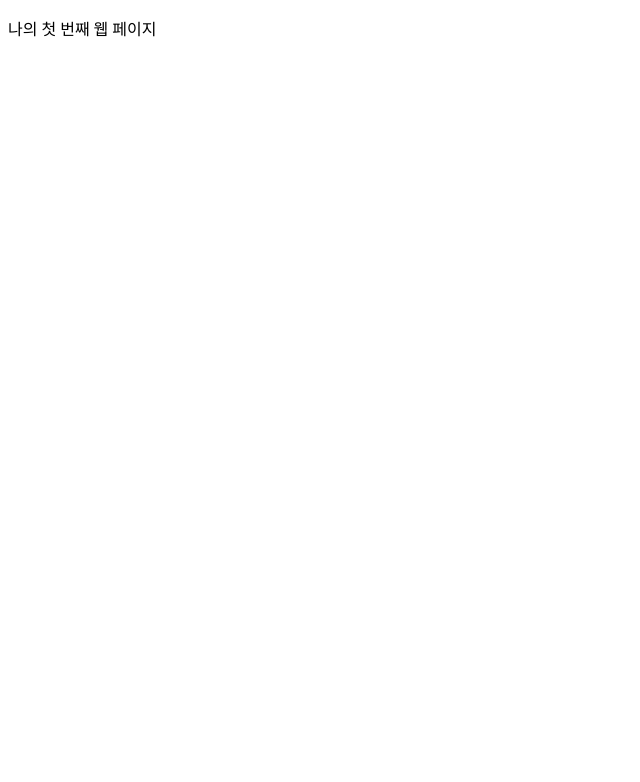
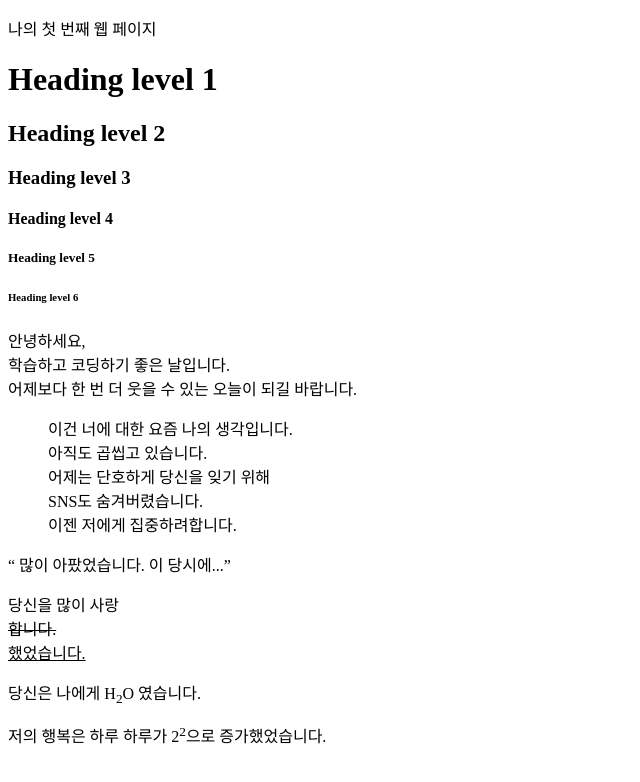
Before and after one commit to devKobe24/web_Study, a plain HTML site: page min-seong/index.html in a window 1280 px wide. Shown: the whole page, without its empty margins (0-640 px from the left). Drawn offline with Linux system fonts and the light colour scheme.

Commit message:
:sparkles: Feat: 실무에서 자주 사용하는 HTML 필수 태그 다루기 - 1
hn태그, p태그, br태그, blockquote태그, q태그, ins와 del태그, sub와 sup태그.

```diff
--- a/min-seong/index.html
+++ b/min-seong/index.html
@@ -8,5 +8,44 @@
 <body>
     <!-- 웹 페이지에 표시할 내용을 적습니다.-->
     <p>나의 첫 번째 웹 페이지</p>
+
+    <h1>Heading level 1</h1>
+    <h2>Heading level 2</h2>
+    <h3>Heading level 3</h3>
+    <h4>Heading level 4</h4>
+    <h5>Heading level 5</h5>
+    <h6>Heading level 6</h6>
+
+    <p>
+        안녕하세요,<br>
+        학습하고 코딩하기 좋은 날입니다.<br>
+        어제보다 한 번 더 웃을 수 있는 오늘이 되길 바랍니다.
+    </p>
+
+    <blockquote cite="https://www.devkobe24.com/diary-2/">
+        <p>
+            이건 너에 대한 요즘 나의 생각입니다.<br>
+            아직도 곱씹고 있습니다.<br>
+            어제는 단호하게 당신을 잊기 위해<br>
+            SNS도 숨겨버렸습니다.<br>
+            이젠 저에게 집중하려합니다.
+        </p>
+    </blockquote>
+
+    <q cite="https://www.devkobe24.com/Diary1/"> 많이 아팠었습니다. 이 당시에...</q>
+
+    <p>
+        당신을 많이 사랑<br>
+        <del>합니다.<br></del>
+        <ins>했었습니다.</ins>
+    </p>
+
+    <p>
+        당신은 나에게 H<sub>2</sub>O 였습니다.
+    </p>
+
+    <p>
+        저의 행복은 하루 하루가 2<sup>2</sup>으로 증가했었습니다.
+    </p>
 </body>
 </html>
```
